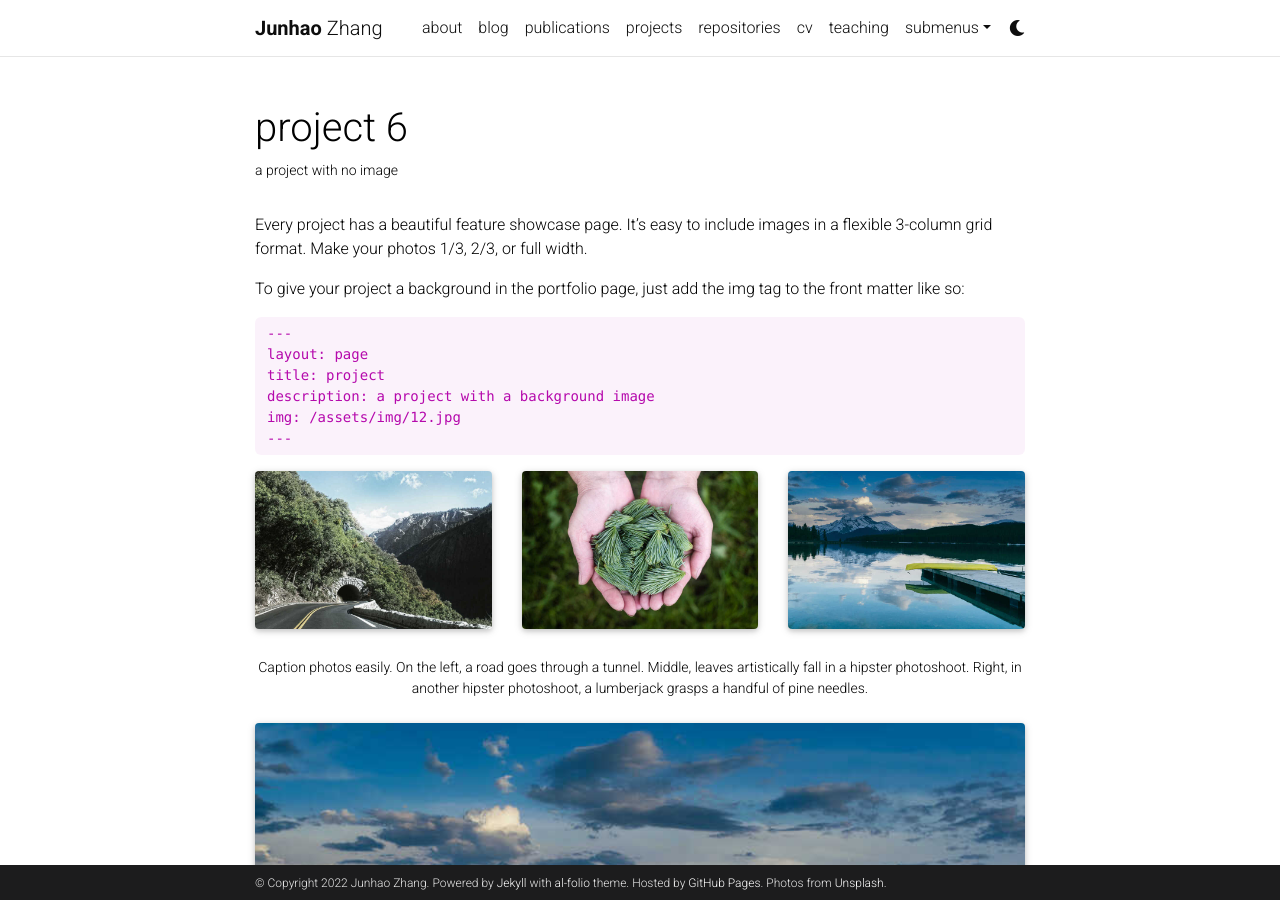
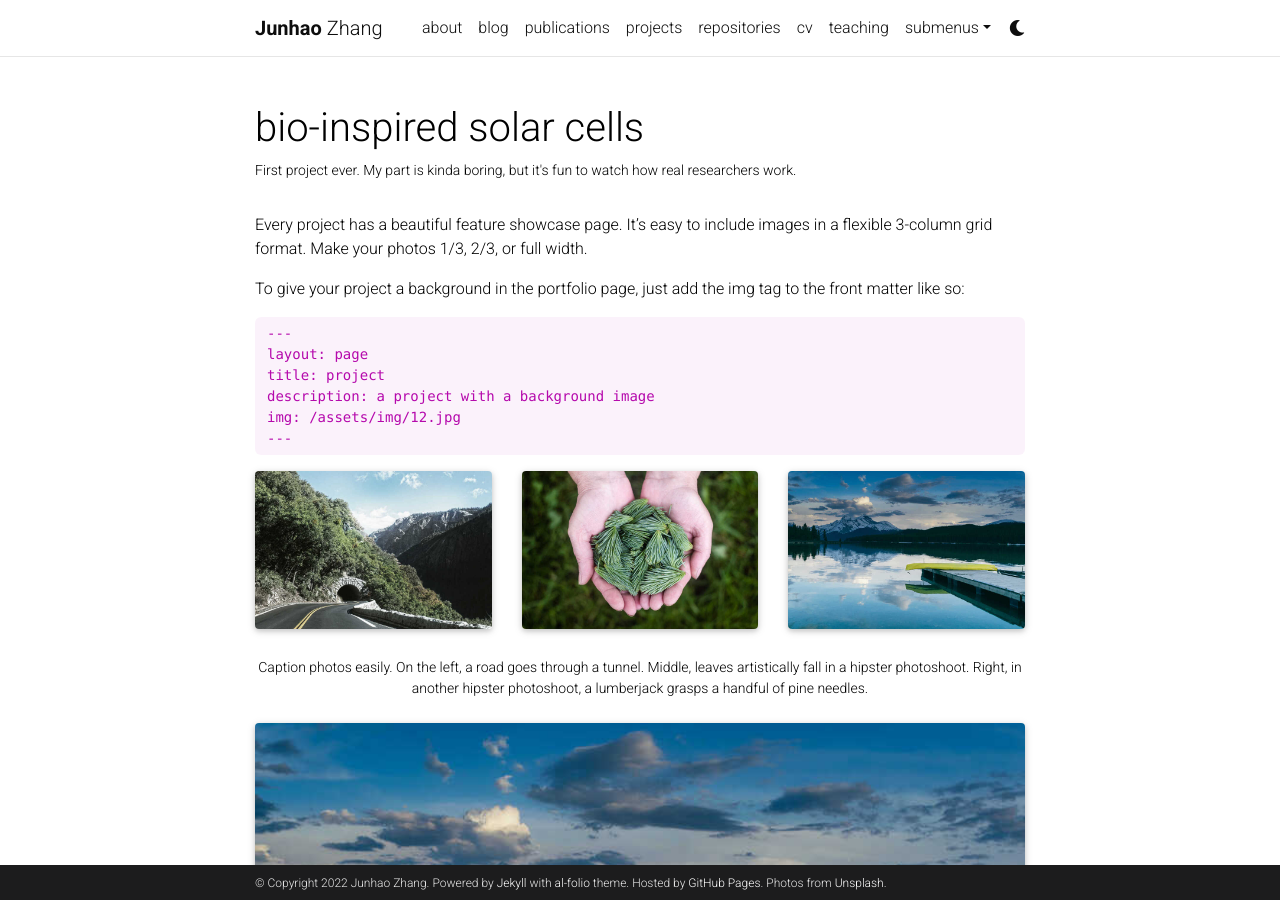
Before and after one commit to Junha0Zhang/junha0Zhang.github.io, a Jekyll site: the page built from _projects/6_project.md, in a window 1280 px wide and 900 px high. Built offline with Jekyll 4.4.1, drawn with Linux system fonts in a browser that asks for light colours; full-size pictures stand in for the smaller copies a plugin makes; comment, search, counter and statistics services are not loaded; a style sheet for code colours, icons or effects is not loaded.

Commit message:
Update 6_project.md

```diff
--- a/_projects/6_project.md
+++ b/_projects/6_project.md
@@ -1,10 +1,11 @@
 ---
 layout: page
-title: project 6
-description: a project with no image
-img:
-importance: 4
-category: fun
+title: bio-inspired solar cells
+description: First project ever. My part is kinda boring, but it's fun to watch how real researchers work.
+img: assets/img/cubesat.jpg
+redirect: https://www.icb.ucsb.edu/research/projects/bio-inspired-lightweight-polymer-based-flexible-optoelectronics
+importance: 1
+category: Newbie projects
 ---
 
 Every project has a beautiful feature showcase page.
```
